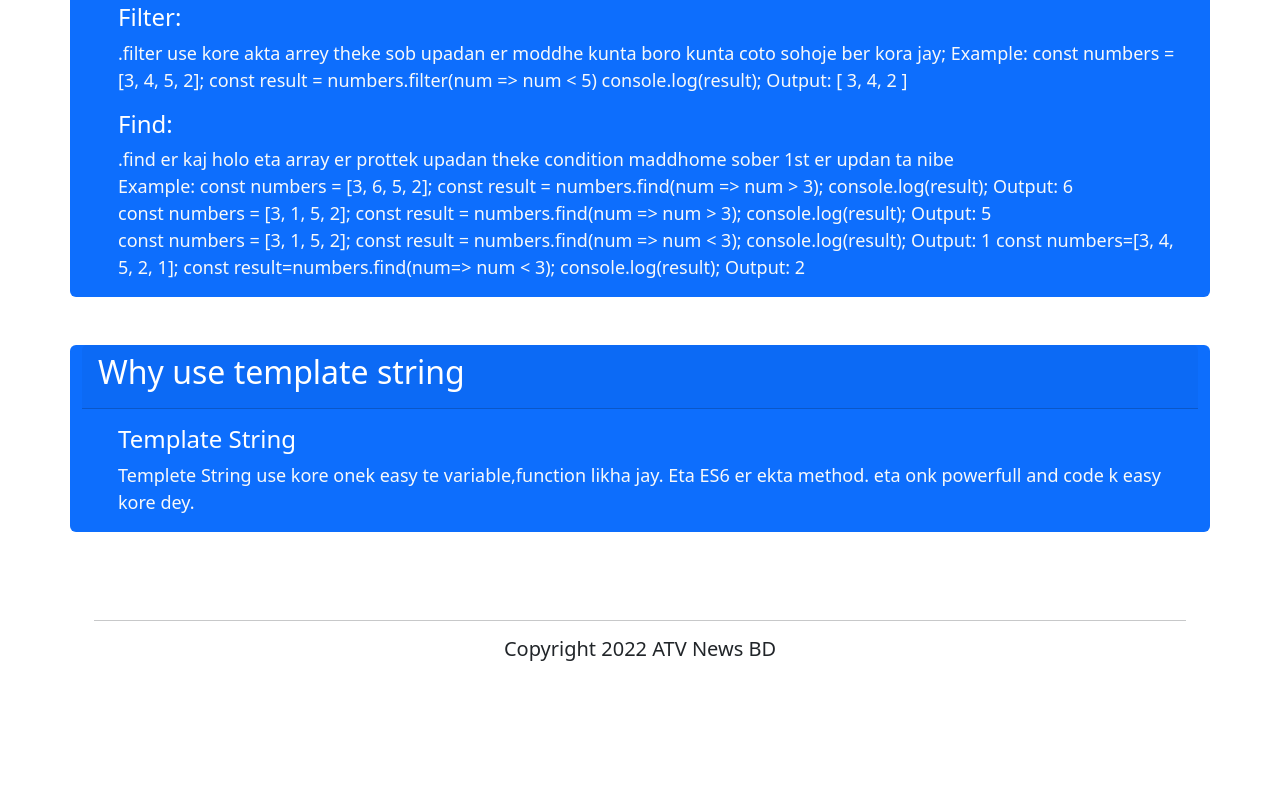
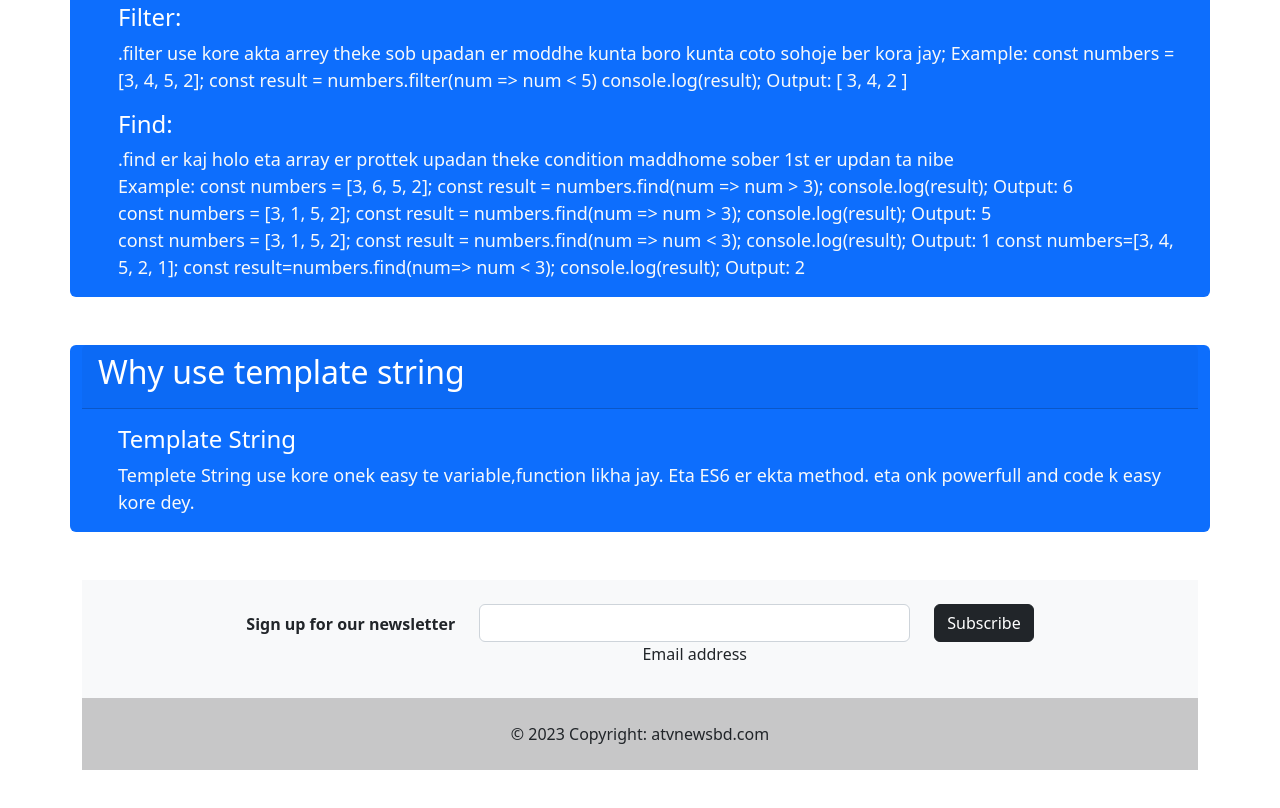
Before and after one commit to MdHRShohel/ATV-News-BD-Intermidiate-level-JS, a plain HTML site: page blog.html in a window 1280 px wide. Shown: the part 1081-1889 px from the top of the page. Before the commit the page ends 1774 px from the top, so only its background shows below. Drawn offline with nearby package versions, Linux system fonts and the light colour scheme.

Commit message:
blog and footer added

```diff
--- a/blog.html
+++ b/blog.html
@@ -164,9 +164,59 @@
       crossorigin="anonymous"
     ></script>
   </body>
+  <!-- Footer Start -->
+  <div class="container my-5">
+    <footer class="bg-light text-center">
+      <!-- Grid container -->
+      <div class="container p-4 pb-0">
+        <!-- Section: Form -->
+        <section class="">
+          <form action="">
+            <!--Grid row-->
+            <div class="row d-flex justify-content-center">
+              <!--Grid column-->
+              <div class="col-auto">
+                <p class="pt-2">
+                  <strong>Sign up for our newsletter</strong>
+                </p>
+              </div>
+              <!--Grid column-->
 
-  <footer class="container bg-white p-4">
-    <hr />
-    <h5 class="text-center">Copyright 2022 ATV News BD</h5>
-  </footer>
+              <!--Grid column-->
+              <div class="col-md-5 col-12">
+                <!-- Email input -->
+                <div class="form-outline mb-4">
+                  <input type="email" id="form5Example2" class="form-control" />
+                  <label class="form-label" for="form5Example2"
+                    >Email address</label
+                  >
+                </div>
+              </div>
+              <!--Grid column-->
+
+              <!--Grid column-->
+              <div class="col-auto">
+                <!-- Submit button -->
+                <button type="submit" class="btn btn-dark mb-4">
+                  Subscribe
+                </button>
+              </div>
+              <!--Grid column-->
+            </div>
+            <!--Grid row-->
+          </form>
+        </section>
+        <!-- Section: Form -->
+      </div>
+      <!-- Grid container -->
+
+      <!-- Copyright -->
+      <div class="text-center p-4" style="background-color: rgba(0, 0, 0, 0.2)">
+        © 2023 Copyright:
+        <span class="text-dark" href="#">atvnewsbd.com</span>
+      </div>
+      <!-- Copyright -->
+    </footer>
+  </div>
+  <!-- Footer End -->
 </html>
```
